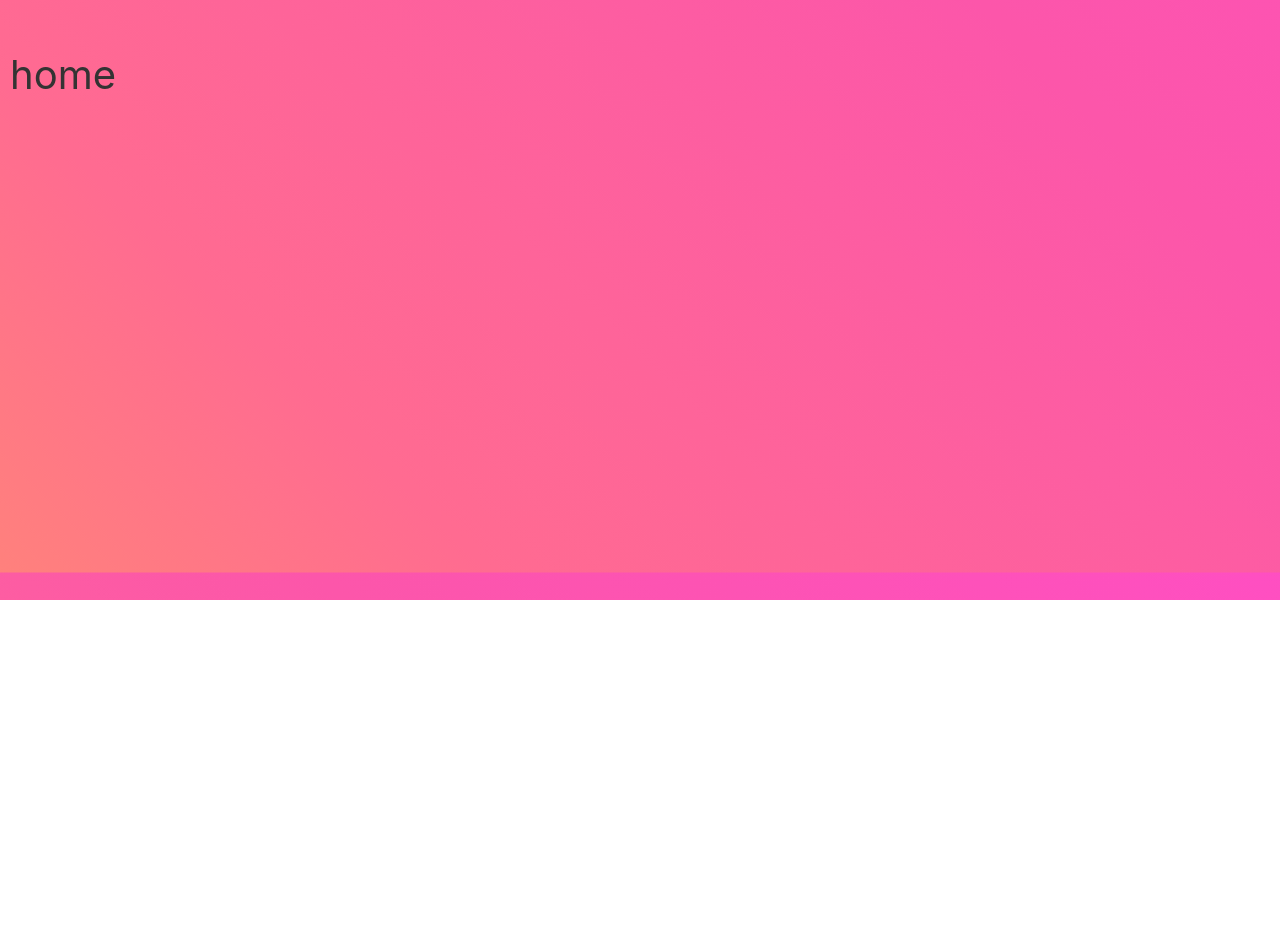
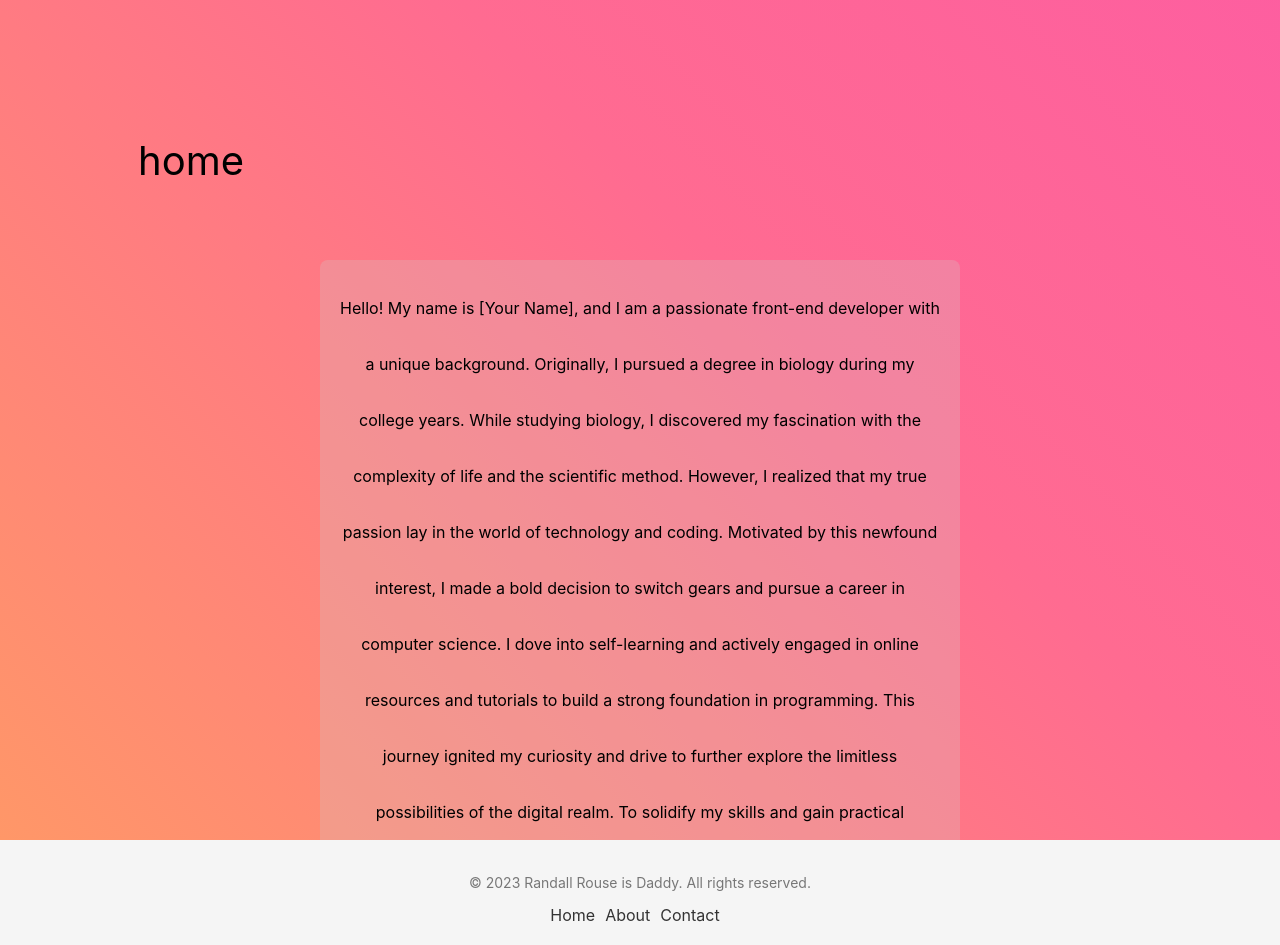
Before and after one commit to r-rouse/portfolio, a React (Create React App) app: page /about in a window 1280 px wide. Shown: the part 200-1145 px from the top of the page. Before the commit the page ends 800 px from the top, so only its background shows below. Built offline with nearby package versions, Linux system fonts and the light colour scheme.

Commit message:
feat: added footer

```diff
--- a/src/App.js
+++ b/src/App.js
@@ -1,22 +1,24 @@
 import './App.css';
-import {  Routes, Route } from 'react-router-dom';
+import { Routes, Route } from 'react-router-dom';
 import { Body } from './components/Body';
 import { Resume } from './pages/resume';
 import { Header } from './components/Header';
 import { About } from './pages/about';
 import { Project } from './pages/projects';
+import Footer from './components/Footer';
 
 function App() {
   return (
     <>
-    <Header/>
+      <Header />
       <Routes>
         <Route exact path="/" element={<Body />} />
         <Route path="/projects" element={<Project />} />
         <Route path="/about" element={<About />} />
         <Route path="/resume" element={<Resume />} />
       </Routes>
-      </>
+      <Footer/>
+    </>
   );
 }
 
--- a/src/components/Footer.js
+++ b/src/components/Footer.js
@@ -0,0 +1,19 @@
+import React from 'react';
+import "../styles/footer.css"
+
+const Footer = () => {
+  return (
+    <footer className="footer">
+      <div className="footer-content">
+        <p>© 2023 Randall Rouse is Daddy. All rights reserved.</p>
+        <nav className="footer-links">
+          <a href="/">Home</a>
+          <a href="/about">About</a>
+          <a href="/resume">Contact</a>
+        </nav>
+      </div>
+    </footer>
+  );
+};
+
+export default Footer;
--- /dev/null
+++ b/src/constants/aboutMe.js
@@ -0,0 +1,21 @@
+// AboutMe.js
+
+const aboutMeDescription = `Hello! My name is [Your Name], and I am a passionate front-end developer with a unique background.
+
+Originally, I pursued a degree in biology during my college years. While studying biology, I discovered my fascination with the complexity of life and the scientific method. However, I realized that my true passion lay in the world of technology and coding.
+
+Motivated by this newfound interest, I made a bold decision to switch gears and pursue a career in computer science. I dove into self-learning and actively engaged in online resources and tutorials to build a strong foundation in programming. This journey ignited my curiosity and drive to further explore the limitless possibilities of the digital realm.
+
+To solidify my skills and gain practical experience, I enrolled in a 400-hour immersive bootcamp program focused on front-end development. The bootcamp provided an intensive and hands-on learning environment where I honed my abilities in HTML, CSS, JavaScript, and various modern front-end frameworks.
+
+Throughout the bootcamp, I worked on a multitude of projects, collaborating with talented developers and designers. These experiences allowed me to apply my knowledge and develop skills in responsive web design, user interface development, and creating engaging user experiences.
+
+As a front-end developer, I bring a unique perspective and interdisciplinary problem-solving approach that stems from my background in biology. I believe this diverse perspective enables me to think creatively and tackle complex challenges from different angles.
+
+Continuing to stay up-to-date with the latest industry trends and best practices, I am passionate about creating visually appealing, intuitive, and accessible web experiences. I strive to leverage my skills to craft seamless user interfaces that bridge the gap between technology and end-users.
+
+I am excited to contribute my skills and knowledge to innovative projects and collaborate with like-minded individuals in pushing the boundaries of what's possible in front-end development.
+
+Let's build the future together!`;
+
+export default aboutMeDescription;
--- a/src/pages/about.js
+++ b/src/pages/about.js
@@ -1,15 +1,21 @@
 import React from "react";
 import { Link } from 'react-router-dom';
+import aboutMeDescription from "../constants/aboutMe";
+import "../styles/pages.css"
 
 
 
 export const About = () => {
 
-
-    return(
+    return (
         <>
-        <Link to={"/"} className="links">home</Link>
-
+            <div className="header">
+                <Link to={"/"} className="links">home</Link>
+            </div>
+            <div className="about-me-container">
+                <div className="about-me-content">{aboutMeDescription}
+                </div>
+            </div>
         </>
     )
 }
--- /dev/null
+++ b/src/styles/footer.css
@@ -0,0 +1,33 @@
+html, body {
+    height: 100%;
+    margin: 0;
+    padding: 0;
+  }
+
+  #root {
+    display: flex;
+    flex-direction: column;
+    min-height: 100vh;
+  }
+
+  .footer {
+    background-color: #f5f5f5;
+    padding: 20px;
+    text-align: center;
+    margin-top: auto;
+  }
+
+  .footer p {
+    font-size: 14px;
+    color: #777;
+  }
+
+  .footer-links a {
+    color: #333;
+    text-decoration: none;
+    margin-right: 10px;
+  }
+
+  .footer-links a:hover {
+    text-decoration: underline;
+  }
--- a/src/styles/pages.css
+++ b/src/styles/pages.css
@@ -1,10 +1,35 @@
-.project-container{
+.project-container {
     height: 100%;
     display: flex;
     flex-direction: column;
     align-items: center;
 }
-.carousel{
+
+.carousel {
     height: 50vh;
     width: 50vw;
 }
+
+.links {
+    color: #000;
+    text-decoration: none;
+    margin-left: 10vw;
+}
+
+.about-me-container {
+    display: flex;
+    justify-content: center;
+    align-items: center;
+    height: 70vh;
+}
+
+.about-me-content {
+    max-width: 600px;
+    max-height: 100%;
+    text-align: center;
+    padding: 20px;
+    background-color: rgb(214, 191, 191, .3);
+    line-height: 7vh;
+    border-radius: 8px;
+    overflow: scroll;
+}
```
Also changed, not shown: src/effects/mouthAnimation.js (added, +20 -0 lines), src/styles/effects.css (added, +31 -0 lines).
